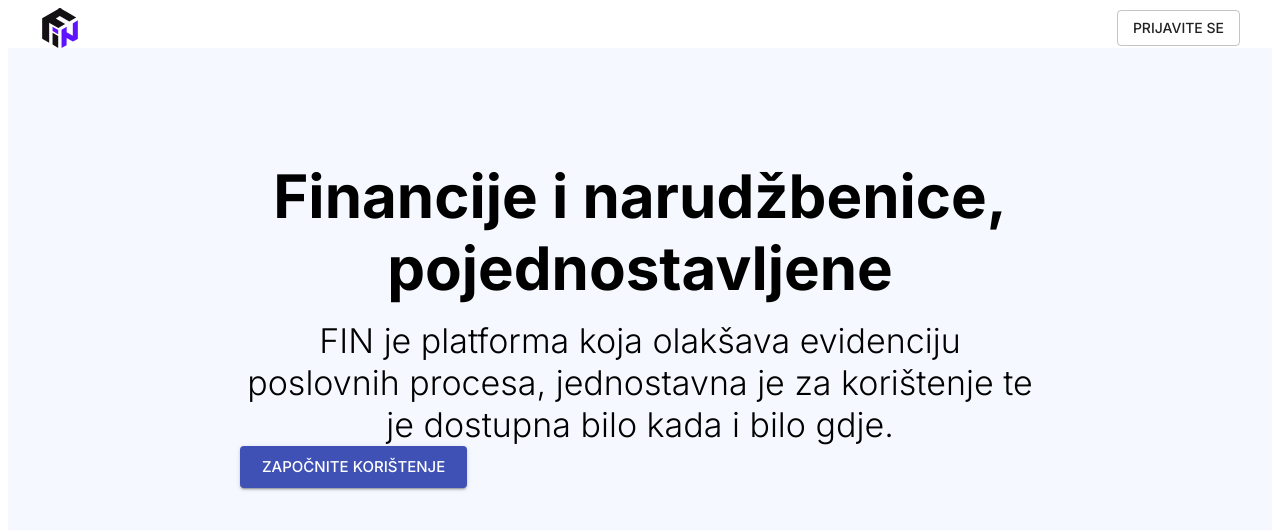
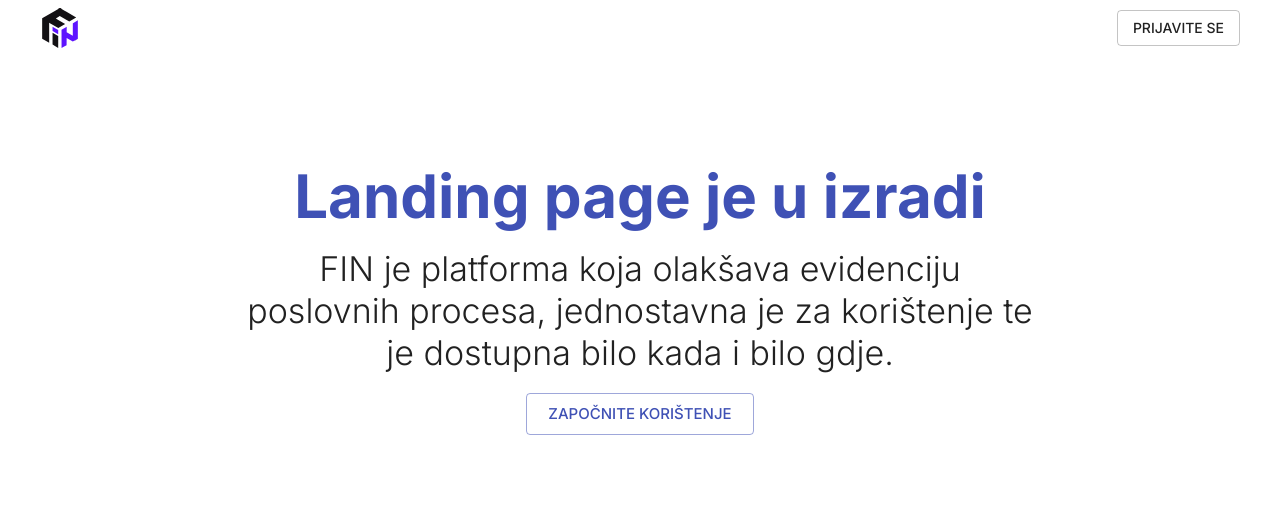
Before and after one commit to mislavjc/next-fin, a Next.js app: page / in a window 1280 px wide. Shown: the top 530 px of the page. Built offline with nearby package versions, Linux system fonts and the light colour scheme; no server answers.

Commit message:
landing page changes

```diff
--- a/src/pages/index.js
+++ b/src/pages/index.js
@@ -1,27 +1,63 @@
-import Button from "@material-ui/core/Button";
 import Typography from "@material-ui/core/Typography";
 import Link from "next/link";
+import { dbConnect } from "@/middleware/db";
+import { getSession } from "next-auth/client";
+import User from "@/models/user";
+import { Button } from "@material-ui/core";
 
-export default function Home() {
+export async function getServerSideProps(context) {
+  dbConnect();
+  const session = await getSession(context);
+  if (!session) {
+    return {
+      props: {
+        owner: false,
+      },
+    };
+  }
+  const { user } = session;
+  const owner = await User.findOne({ email: user.email });
+  return {
+    props: {
+      owner: JSON.parse(JSON.stringify(owner)),
+    },
+  };
+}
+
+export default function Home({ owner }) {
   return (
     <>
-      <div style={{ background: "#F5F9FF", padding: "2rem 0" }}>
+      <div style={{ padding: "2rem 0" }}>
         <div className="landing-text">
           <Typography
+            color="primary"
             variant="h2"
             component="h1"
             align="center"
             fontWeight={600}
           >
-            Financije i narudžbenice, pojednostavljene
+            Landing page je u izradi
           </Typography>
-          <Typography variant="h4" component="h2" align="center">
+          <Typography
+            variant="h4"
+            component="h2"
+            align="center"
+            color="textPrimary"
+          >
             FIN je platforma koja olakšava evidenciju poslovnih procesa,
             jednostavna je za korištenje te je dostupna bilo kada i bilo gdje.
           </Typography>
-          <Button variant="contained" size="large" color="primary">
-            <Link href="/setup">Započnite korištenje</Link>
-          </Button>
+          <Typography variant="h4" align="center">
+            <Button variant="outlined" color="primary" size="large">
+              <Link
+                href={
+                  owner ? (owner.option ? "/all-items" : "/setup") : "/setup"
+                }
+              >
+                Započnite korištenje
+              </Link>
+            </Button>
+          </Typography>
         </div>
       </div>
     </>
--- a/src/scss/main.scss
+++ b/src/scss/main.scss
@@ -91,17 +91,6 @@ nav {
   }
 }
 
-.container {
-  max-width: 1200ox;
-  display: flex;
-  justify-content: center;
-}
-
-.card-content {
-  display: block;
-  border-bottom: 1px solid rgb(170, 170, 170);
-}
-
 h1 {
   font-weight: 700;
 }
@@ -113,21 +102,13 @@ h1 {
     font-weight: 700;
   }
   h2 {
-    margin-top: 1rem;
+    margin: 1rem 0;
     font-weight: 300;
-  }
-  button {
-    margin: 0 auto;
   }
   a {
     text-decoration: none;
-    color: white;
+    color: inherit;
   }
-}
-
-.container-bg {
-  background-color: rgba(255, 255, 255, 0.555);
-  border: 1px solid black;
 }
 
 @mixin form($width) {
```
Also changed, not shown: src/stylesheets/main.min.css, 1 other file (tests, documents, lock files or other folders).
